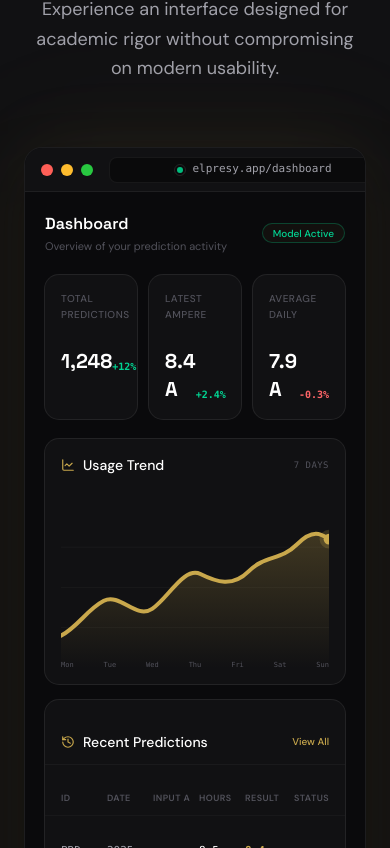
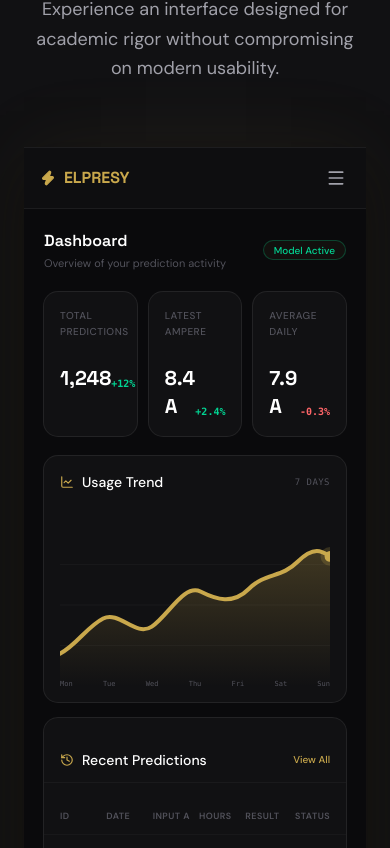
Before and after one commit to sofaemha/elpresy, a Next.js app: page /en in a window 390 px wide. Shown: the part 4616-5464 px from the top of the page. Built offline with nearby package versions, Linux system fonts and the light colour scheme.

Commit message:
feat: add mobile footer and interactive application preview mockup component

```diff
--- a/src/components/landing/section/footer/mobile.tsx
+++ b/src/components/landing/section/footer/mobile.tsx
@@ -1,18 +1,19 @@
-// filepath: src/components/landing/layout/footer/mobile.tsx
+// filepath: src/components/landing/section/footer/mobile.tsx
 "use client";
 
-import { Sparkles } from "lucide-react";
-import Link from "next/link";
+import { Zap } from "lucide-react";
+import { useTranslations } from "next-intl";
 
-export default function Mobile({ t }: { t: any }) {
+export default function Mobile({ t }: { t: ReturnType<typeof useTranslations> }) {
   return (
-    <div className="flex flex-col md:hidden w-full bg-bg">
-      {/* Bottom Section - Credits */}
-      <div className="w-full flex items-center justify-center py-6 px-6 bg-bg gap-2 text-center">
-        <span className="text-gold font-display font-bold text-sm">ELPRESY</span>
-        <span className="text-white/50">&mdash;</span>
-        <span className="text-white/50 text-xs font-sans">{t("credit")}</span>
+    <div className="flex flex-col md:hidden w-full bg-bg py-10 px-6 items-center justify-center gap-3 text-center">
+      <div className="flex items-center gap-2">
+        <Zap className="size-4 fill-gold text-gold" />
+        <span className="text-gold font-display font-bold text-sm tracking-widest">ELPRESY</span>
       </div>
+      <p className="text-text-muted text-xs font-sans leading-relaxed">
+        {t("credit")}
+      </p>
     </div>
   );
 }
--- a/src/components/landing/section/preview/app.tsx
+++ b/src/components/landing/section/preview/app.tsx
@@ -2,7 +2,8 @@
 
 import { useState } from "react";
 import { useTranslations } from "next-intl";
-import { LayoutDashboard, BarChart3, History, Settings, Zap } from "lucide-react";
+import { LayoutDashboard, BarChart3, History, Settings, Zap, Menu } from "lucide-react";
+import { Sheet, SheetContent, SheetTrigger, SheetTitle } from "@/components/ui/sheet";
 import DashboardArea from "@/components/landing/section/preview/app/dashboard";
 import PredictionArea from "@/components/landing/section/preview/app/prediction";
 import HistoryArea from "@/components/landing/section/preview/app/history";
@@ -22,8 +23,52 @@ export default function App() {
   ];
 
   return (
-    <div className="flex min-h-[520px]">
-      {/* Sidebar */}
+    <div className="flex flex-col md:flex-row min-h-[520px]">
+      {/* Mobile Top Bar */}
+      <div className="md:hidden flex items-center justify-between border-b border-white/[0.06] bg-[#0e0e10] p-4 shrink-0">
+        <div className="flex items-center gap-2 text-gold font-display font-bold text-base">
+          <Zap size={16} fill="currentColor" />
+          <span>ELPRESY</span>
+        </div>
+        <Sheet>
+          <SheetTrigger render={<button className="text-text-muted hover:text-text-primary p-1" />}>
+            <Menu size={20} />
+            <span className="sr-only">Toggle Menu</span>
+          </SheetTrigger>
+          <SheetContent side="left" className="w-64 bg-[#0e0e10] border-r border-white/[0.06] p-4 flex flex-col">
+            <SheetTitle className="sr-only">Menu</SheetTitle>
+            <div className="flex items-center gap-2 text-gold font-display font-bold text-base mb-8 px-2">
+              <Zap size={16} fill="currentColor" />
+              <span>ELPRESY</span>
+            </div>
+            <nav className="flex flex-col gap-1">
+              {NAV_ITEMS.map((item) => (
+                <SheetTrigger
+                  key={item.key}
+                  render={
+                    <button
+                      onClick={() => setActiveTab(item.key)}
+                      className={`flex items-center gap-2.5 px-3 py-2 rounded-lg text-sm font-medium transition-colors text-left w-full ${
+                        activeTab === item.key
+                          ? "bg-gold/10 text-gold"
+                          : "text-text-muted hover:text-text-primary hover:bg-white/[0.03]"
+                      }`}
+                    />
+                  }
+                >
+                  <item.icon size={15} strokeWidth={1.8} />
+                  <span>{item.label}</span>
+                </SheetTrigger>
+              ))}
+            </nav>
+            <div className="mt-auto pt-4 border-t border-white/[0.06]">
+              <div className="px-3 py-2 text-[11px] text-text-faint font-mono">v1.0.0 • CART Model</div>
+            </div>
+          </SheetContent>
+        </Sheet>
+      </div>
+
+      {/* Desktop Sidebar */}
       <div className="w-52 border-r border-white/[0.06] bg-[#0e0e10] p-4 hidden md:flex flex-col shrink-0">
         <div className="flex items-center gap-2 text-gold font-display font-bold text-base mb-8 px-2">
           <Zap size={16} fill="currentColor" />
--- a/src/components/landing/section/preview/mockup.tsx
+++ b/src/components/landing/section/preview/mockup.tsx
@@ -2,16 +2,16 @@ import App from "@/components/landing/section/preview/app";
 
 export default function Mockup() {
   return (
-    <div className="relative max-w-5xl mx-auto">
+    <div className="relative max-w-5xl mx-auto -mx-6 md:mx-auto">
       {/* Gold glow behind frame */}
-      <div className="absolute -inset-4 bg-gold/[0.04] blur-[60px] rounded-[3rem] pointer-events-none" />
+      <div className="absolute -inset-4 bg-gold/[0.04] blur-[60px] rounded-[3rem] pointer-events-none hidden md:block" />
 
       <div
-        className="relative rounded-2xl border border-white/[0.08] bg-[#0a0a0c] overflow-hidden"
+        className="relative md:rounded-2xl border-y md:border border-white/[0.08] bg-[#0a0a0c] overflow-hidden"
         style={{ boxShadow: "0 0 80px rgba(201,168,76,0.08), 0 25px 50px rgba(0,0,0,0.5)" }}
       >
         {/* Browser Chrome */}
-        <div className="h-11 bg-[#111113] border-b border-white/[0.06] flex items-center px-4 gap-4 shrink-0">
+        <div className="hidden h-11 bg-[#111113] border-b border-white/[0.06] md:flex items-center px-4 gap-4 shrink-0">
           <div className="flex gap-2">
             <div className="w-3 h-3 rounded-full bg-[#ff5f57]" />
             <div className="w-3 h-3 rounded-full bg-[#febc2e]" />
```
